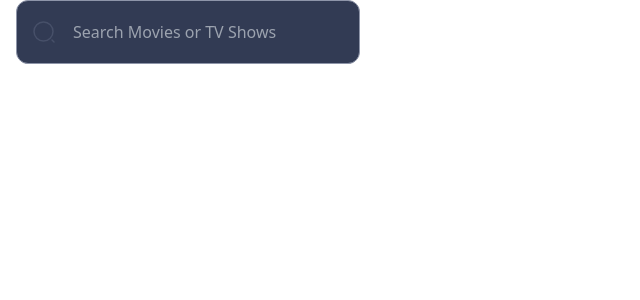
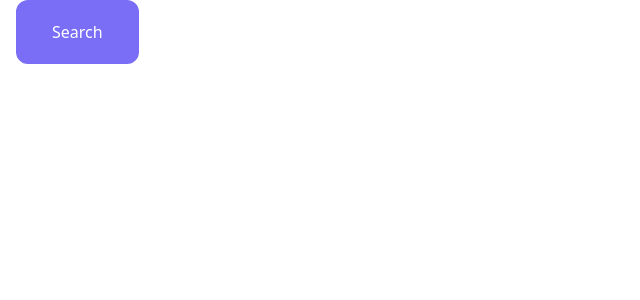
Before and after one commit to Fooreilry/next-ts-movies, a Next.js app: page / in a window 1280 px wide. Shown: the top 300 px of the page, without its empty margins (0-640 px from the left). Built offline with nearby package versions, Linux system fonts and the light colour scheme.

Commit message:
button готов

```diff
--- a/app/page.tsx
+++ b/app/page.tsx
@@ -1,10 +1,11 @@
 import Input from "@/components/UI/Input/Index"
+import Button from '../components/UI/Button/Index';
 
 
 export default function Home() {
   return (
     <main>
-    <Input/>
+    <Button/>
     </main>
   )
 }
--- /dev/null
+++ b/components/UI/Button/Button.module.scss
@@ -0,0 +1,13 @@
+.button {
+  display: inline-block;
+  cursor: pointer;
+  background: #7b6ef6;
+  padding: 18px 34px 18px 34px;
+  border: 2px solid #7b6ef6;
+  border-radius: 12px;
+
+  &:active {
+    transform: translateY(2px);
+    box-shadow: 0 0 5px rgba(0, 0, 0, 0.2);
+  }
+}
--- /dev/null
+++ b/components/UI/Button/Index.tsx
@@ -0,0 +1,12 @@
+import { FC } from "react"
+import styles from './Button.module.scss'
+
+const Button:FC = () => {
+  return (
+    <div className={styles.button}>
+         <button className="text-white ">Search</button>
+    </div>
+
+  )
+}
+export default Button
```
